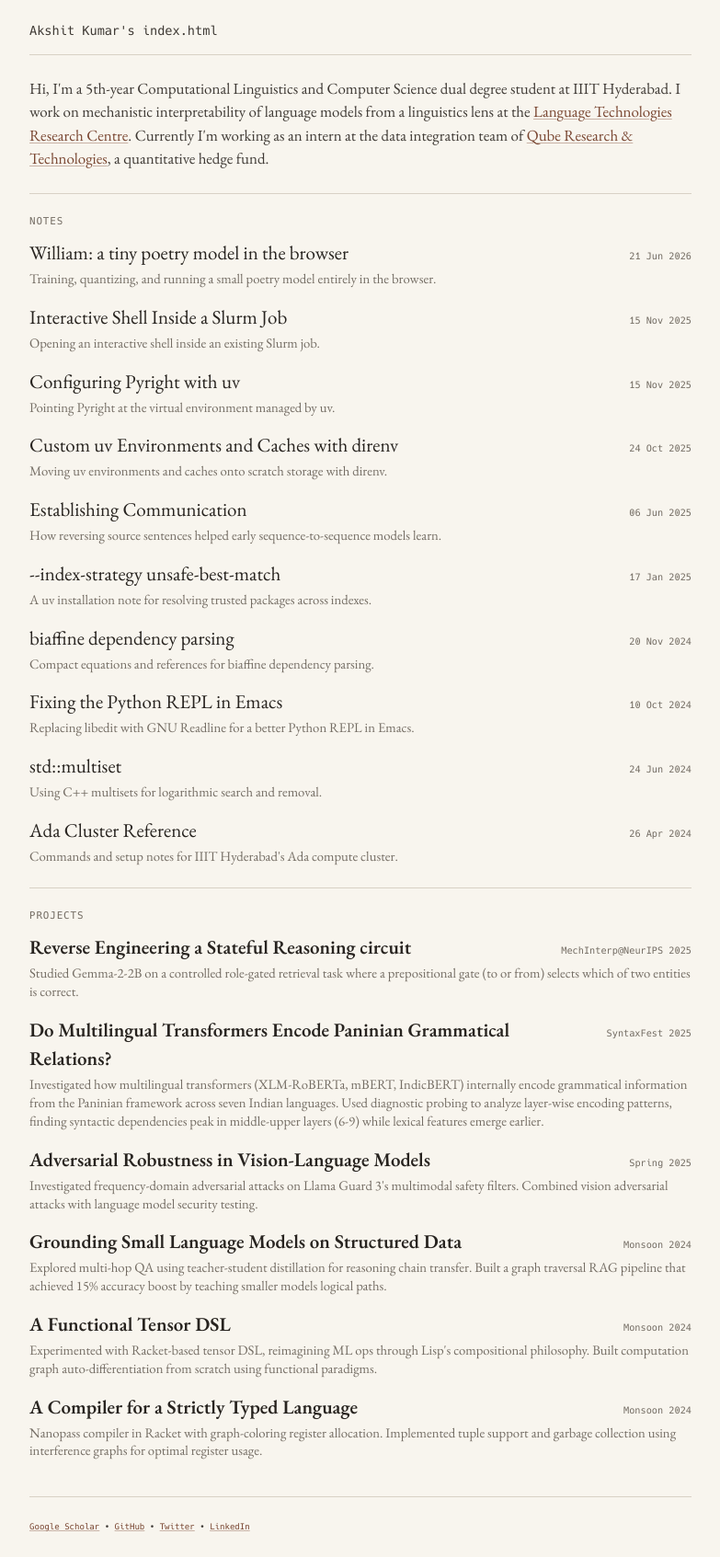
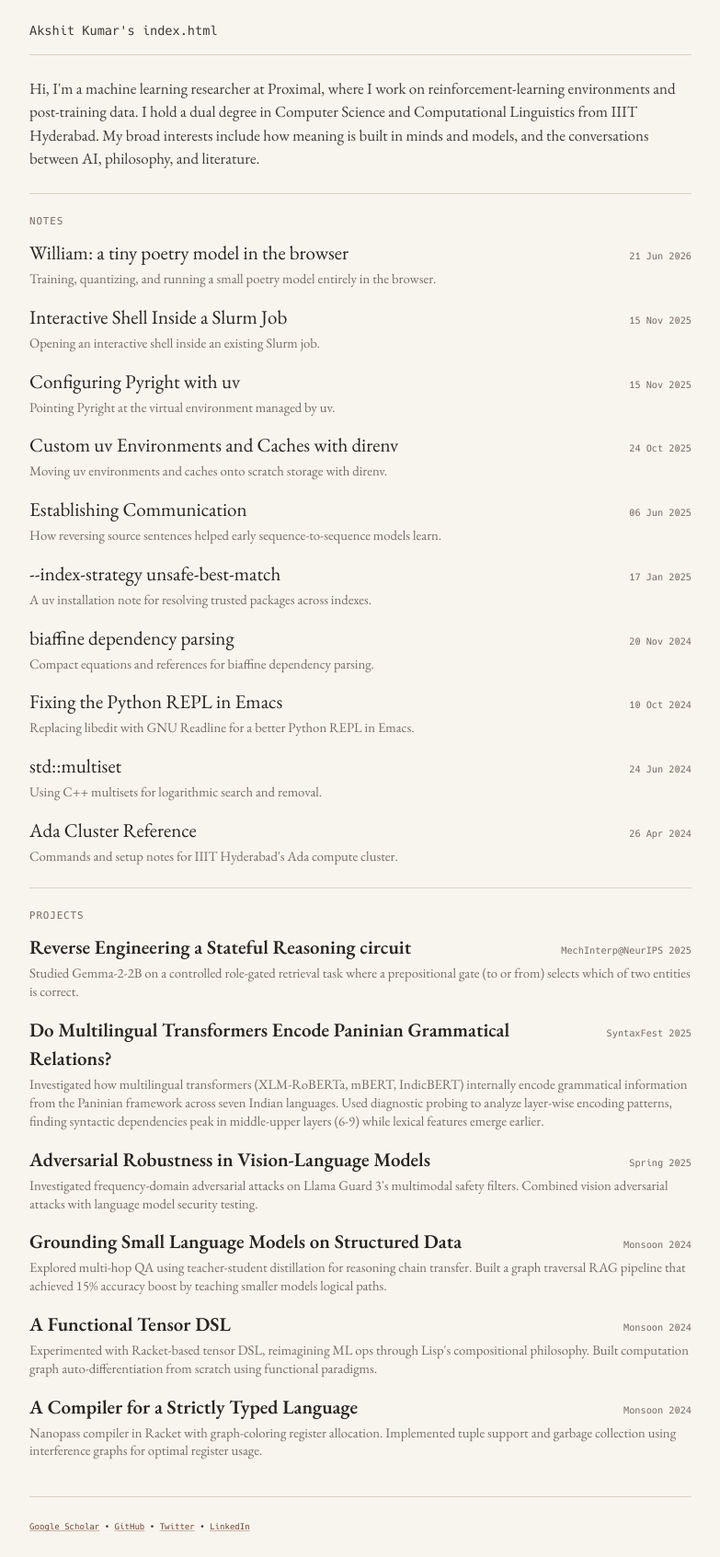
Before and after one commit to komikat/komikat.github.io, a Jekyll site: the page built from index.html, in a window 1280 px wide. Shown: the whole page at 92% size, without its empty margins (248-1031 px from the left). Built offline with Jekyll 4.4.1, drawn with Linux system fonts in a browser that asks for light colours; the list of posts is cut into pages by our own code.

Commit message:
Update homepage bio

```diff
--- a/index.html
+++ b/index.html
@@ -5,16 +5,16 @@ title: Home
 
 <section class="home-intro">
   <p>
-    Hi, I'm a 5th-year Computational Linguistics and Computer Science dual
-    degree student at IIIT Hyderabad. I work on mechanistic interpretability of
-    language models from a linguistics lens at the
-    <a href="https://ltrc.iiit.ac.in/">Language Technologies Research Centre</a>.
-    Currently I'm working as an intern at the data integration team of
-    <a href="https://qube-rt.com">Qube Research &amp; Technologies</a>, a quantitative hedge fund.
+    Hi, I'm a machine learning researcher at Proximal, where I work on
+    reinforcement-learning environments and post-training data. I hold a dual
+    degree in Computer Science and Computational Linguistics from IIIT Hyderabad.
+    My broad interests include how meaning is built in minds and models, and the
+    conversations between AI, philosophy, and literature.
   </p>
 </section>
 
 <section class="home-section posts">
+
   <h2 class="section-label">Notes</h2>
 
   {% for post in paginator.posts %}
```
